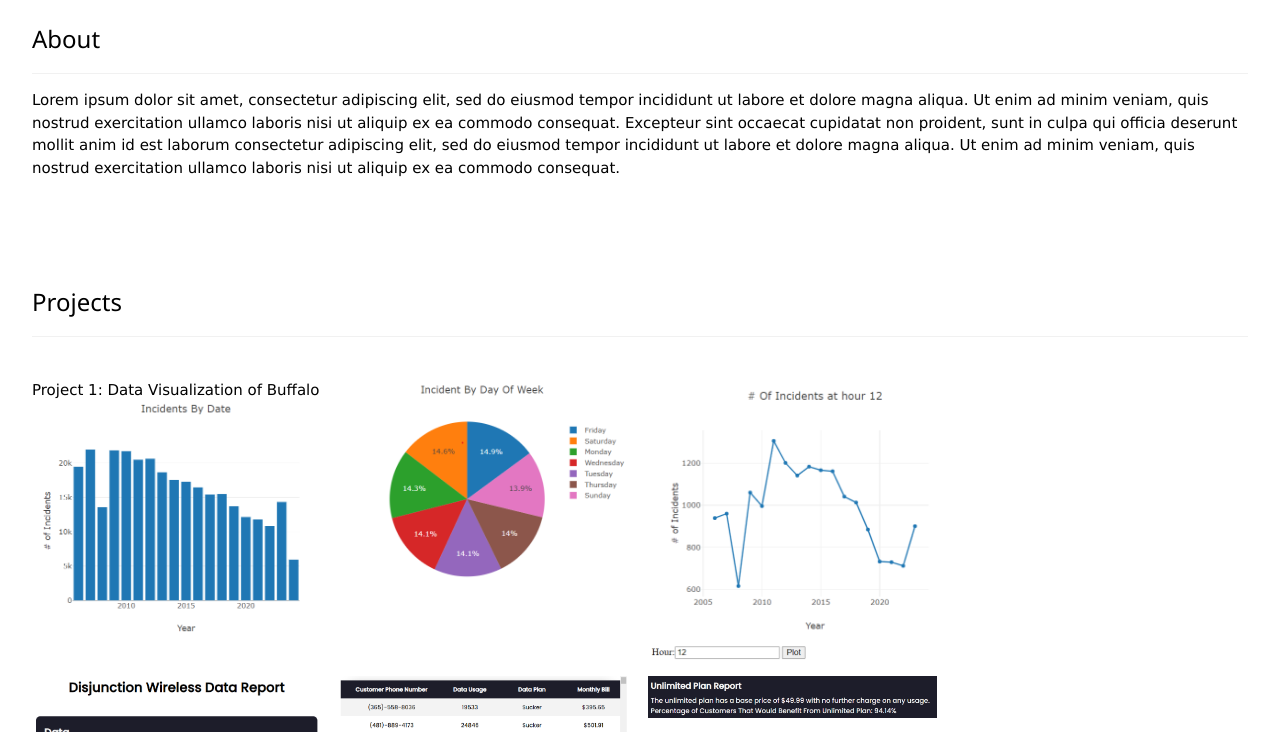
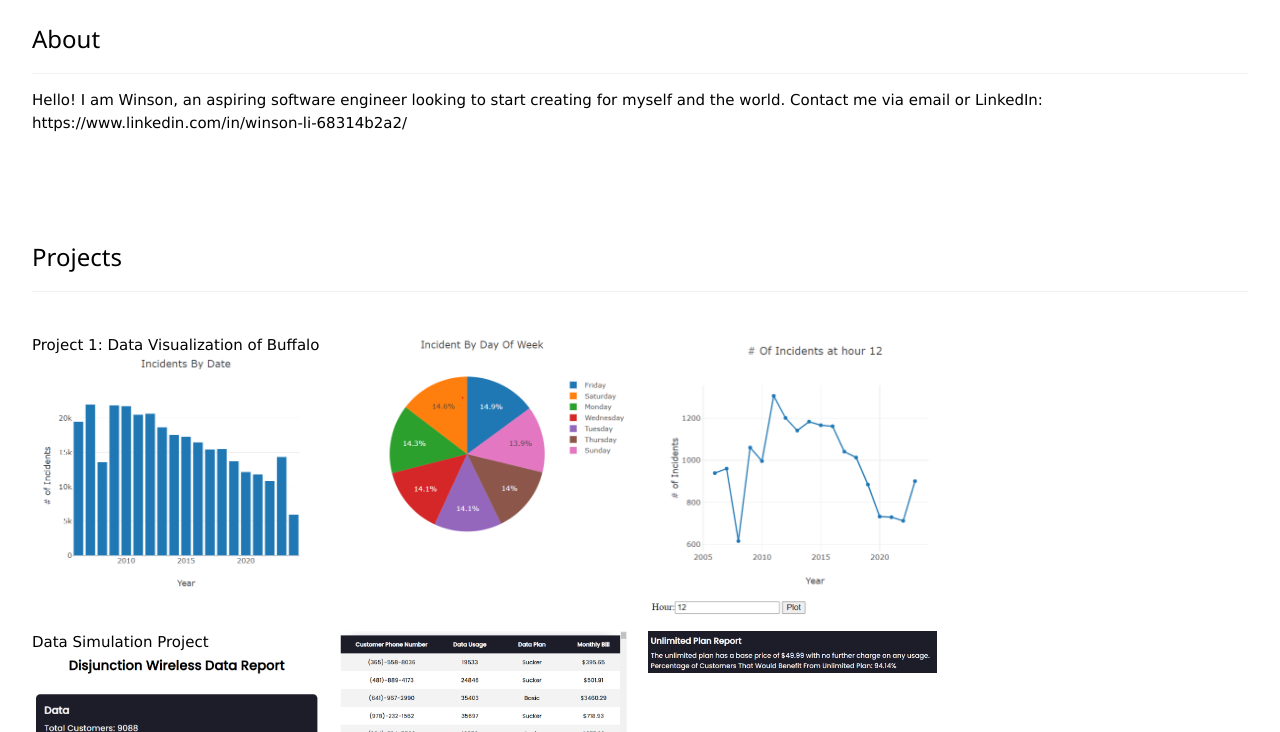
Before and after one commit to winsonl11/winsonl11.github.io, a plain HTML site: page index.html in a window 1280 px wide. Shown: the part 68-800 px from the top of the page. Drawn offline with Linux system fonts and the light colour scheme.

Commit message:
personalization

```diff
--- a/index.html
+++ b/index.html
@@ -23,7 +23,7 @@
 
 <!-- Header -->
 <header class="w3-display-container w3-content w3-wide" style="max-width:1500px;" id="home">
-  <img class="w3-image" src="/w3images/architect.jpg" alt="Architecture" width="1500" height="800">
+  <img class="w3-image" src="/images/thumbsup" alt="Architecture" width="1500" height="800">
   <div class="w3-display-middle w3-margin-top w3-center">
     <h1 class="w3-xxlarge w3-text-white"><span class="w3-padding w3-black w3-opacity-min"><b></b></span> <span class="w3-hide-small w3-text-light-grey"></span></h1>
   </div>
@@ -34,9 +34,7 @@
     <!-- About Section -->
   <div class="w3-container w3-padding-32" id="about">
     <h3 class="w3-border-bottom w3-border-light-grey w3-padding-16">About</h3>
-    <p>Lorem ipsum dolor sit amet, consectetur adipiscing elit, sed do eiusmod tempor incididunt ut labore et dolore magna aliqua. Ut enim ad minim veniam, quis nostrud exercitation ullamco laboris nisi ut aliquip ex ea commodo consequat. Excepteur sint
-      occaecat cupidatat non proident, sunt in culpa qui officia deserunt mollit anim id est laborum consectetur adipiscing elit, sed do eiusmod tempor incididunt ut labore et dolore magna aliqua. Ut enim ad minim veniam, quis nostrud exercitation ullamco
-      laboris nisi ut aliquip ex ea commodo consequat.
+    <p>Hello! I am Winson, an aspiring software engineer looking to start creating for myself and the world. Contact me via email or LinkedIn: https://www.linkedin.com/in/winson-li-68314b2a2/
     </p>
   </div>
 
@@ -75,7 +73,7 @@
   <div class="w3-row-padding">
     <div class="w3-col l3 m6 w3-margin-bottom">
       <div class="w3-display-container">
-        <div class=""></div>
+        <div class="">Data Simulation Project</div>
         <img src="/images/data.png" alt="" style="width:99%">
       </div>
     </div>
```
